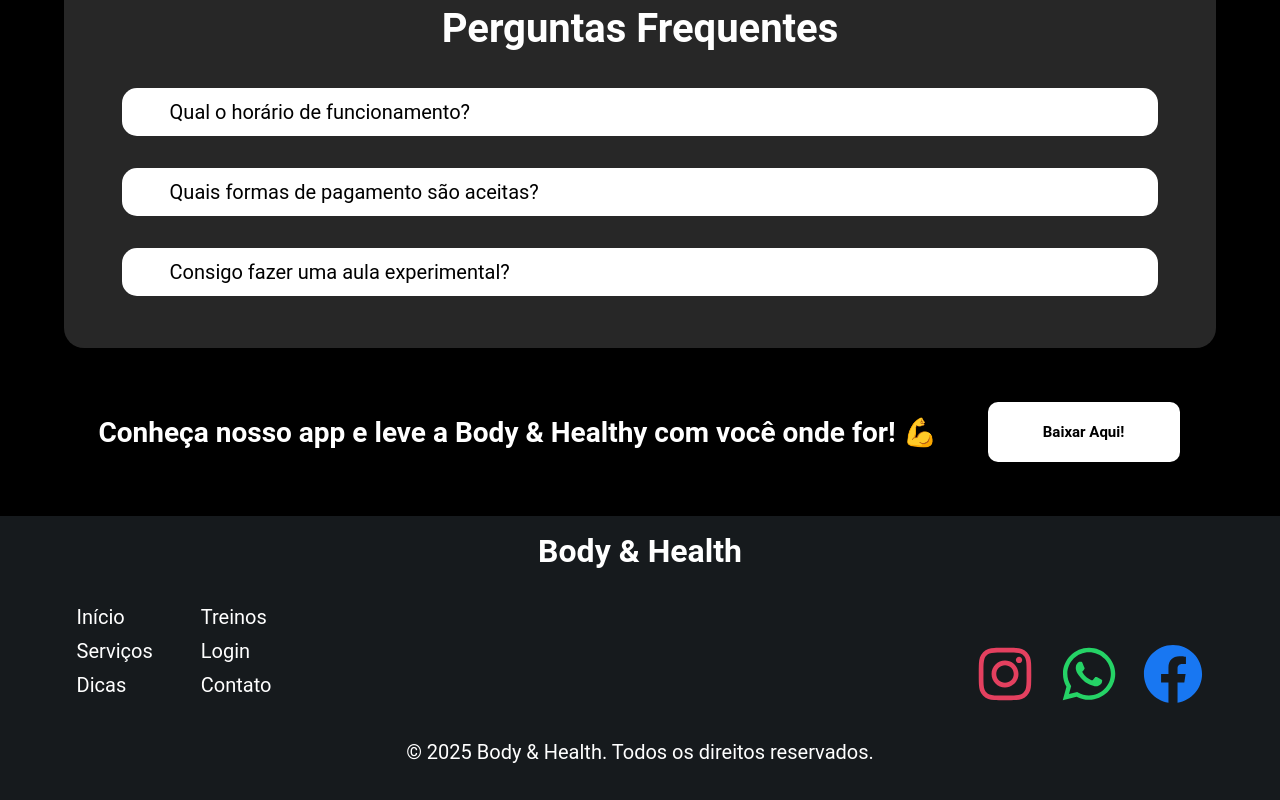
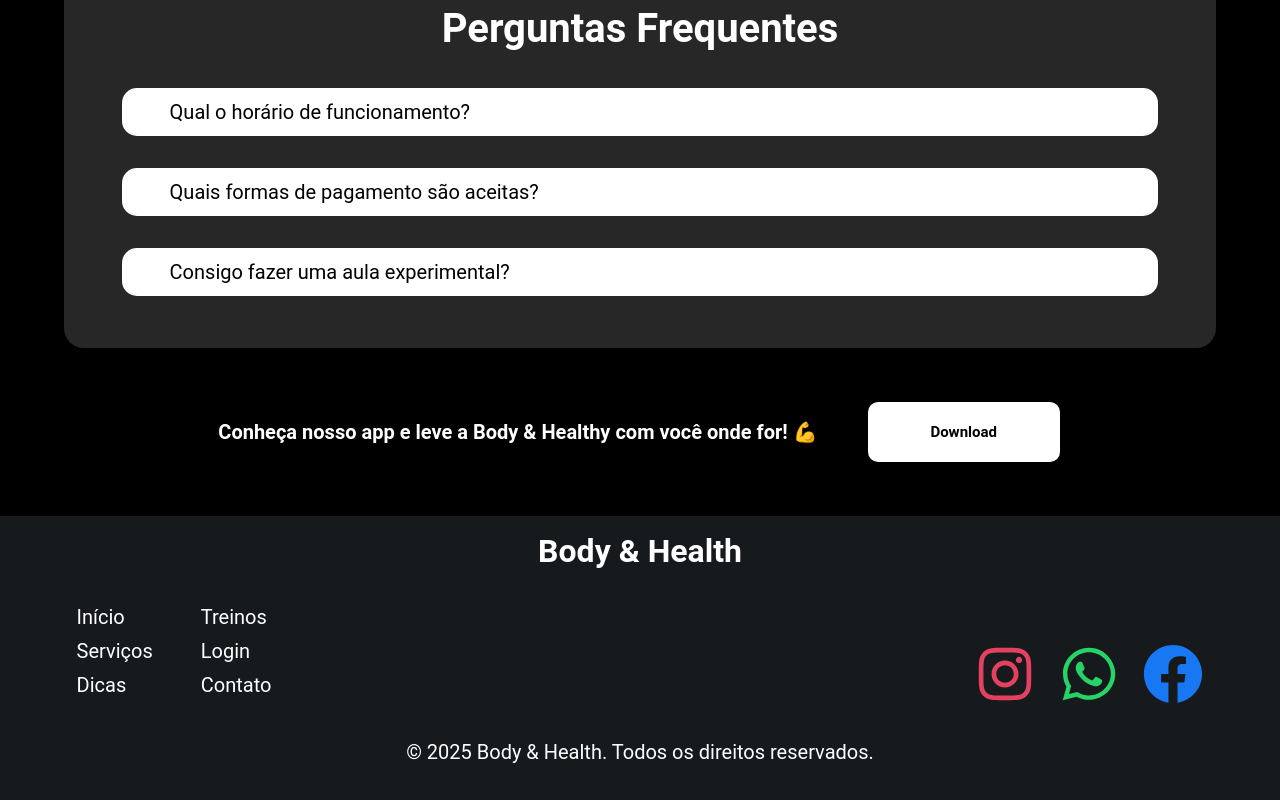
Before and after one commit to Vinirocha388/bodyhealthy-web, a Next.js app: page / in a window 1280 px wide. Shown: the part 1803-2603 px from the top of the page. Built offline with nearby package versions, Linux system fonts and the light colour scheme.

Commit message:
feat: add responsive design in post

```diff
--- a/src/app/page.jsx
+++ b/src/app/page.jsx
@@ -98,7 +98,7 @@ export default function HomePage() {
           <p className={styles.knowMoreText}>
             Conheça nosso app e leve a Body & Healthy com você onde for! 💪
           </p>
-          <button className={styles.button}>Baixar Aqui!</button>
+          <button className={styles.button}>Download</button>
         </div>
       </main>
 
--- a/src/app/page.module.css
+++ b/src/app/page.module.css
@@ -152,7 +152,7 @@
 }
 
 .knowMoreText {
-    font-size: 1.75rem;
+    font-size: 1.25rem;
     font-weight: bold;
 }
 
@@ -178,6 +178,7 @@
     .welcomeTitle {
         font-size: 2.5rem;
         padding-left: 5%;
+        margin-left: 15%;
     }
 
     .welcomeText {
@@ -201,9 +202,11 @@
         flex-direction: column;
         background-color: #ffff;
         border-radius: 20px;
-        margin: 0 10px 0 10px;
         gap: 20px;
         margin-bottom: 40px;
+        width: 80%;
+        margin-left: 10%;
+        margin-top: 5vh;
     }
 
     .posts h1 {
@@ -231,6 +234,7 @@
         border-radius: 30px;
         text-decoration: none;
         color: #ffff;
+        margin-bottom: 3vh;
     }
 
     .postTitle {
@@ -276,4 +280,8 @@
     .knowMore {
         display: none;
     }
+
+    .knowMoreText {
+        font-size: 1.25rem;
+    }
 }
```
